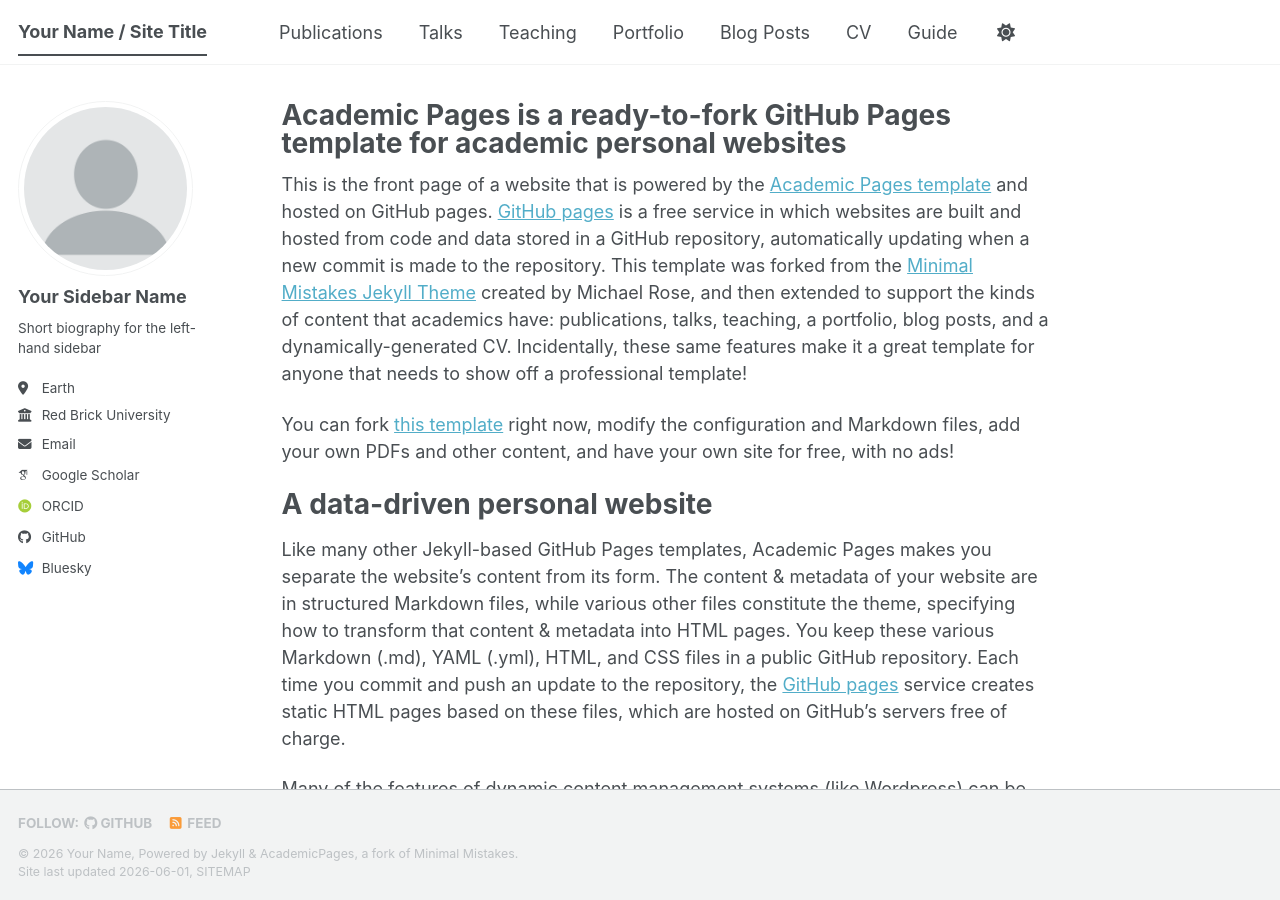
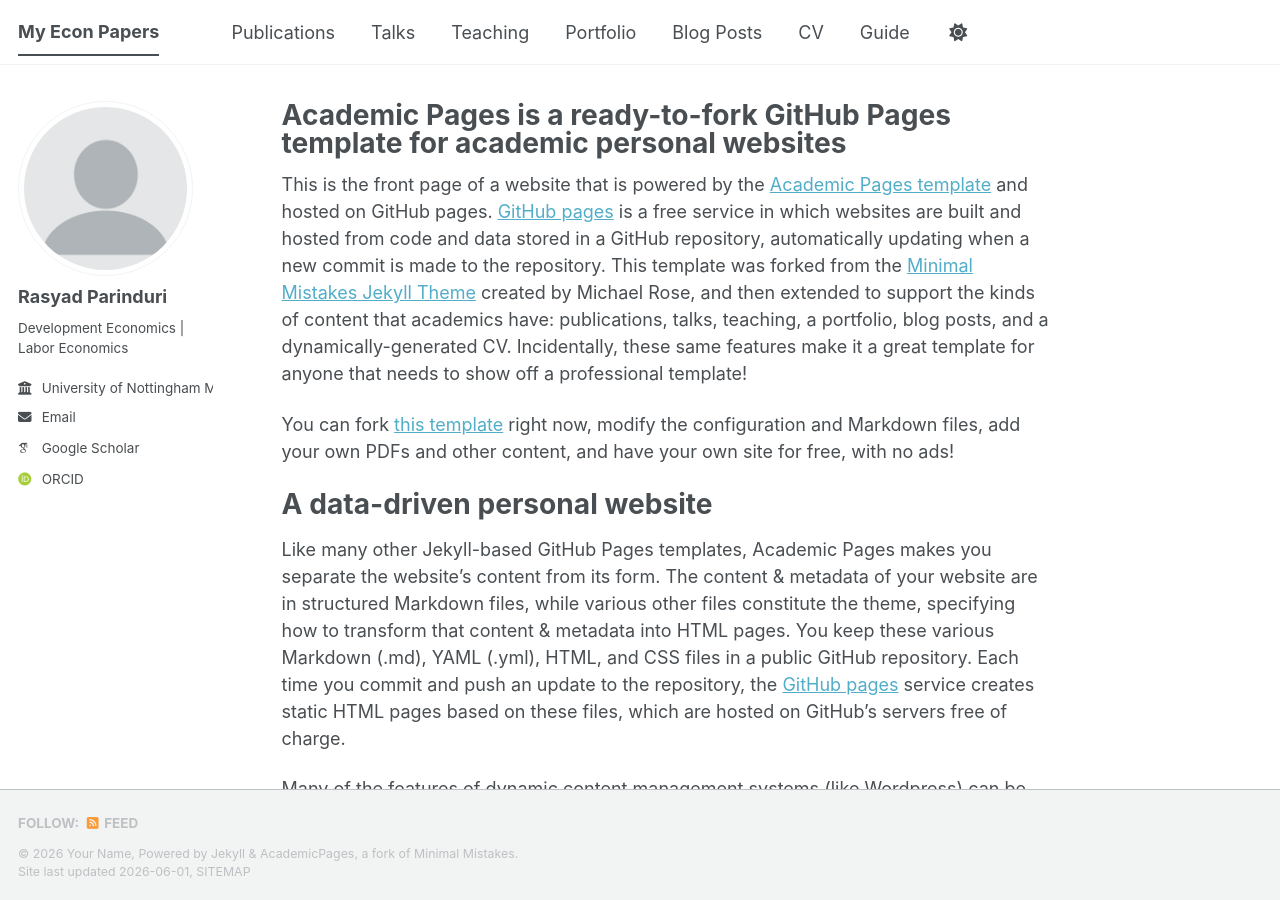
Before and after one commit to rasyadparinduri/rasyadparinduri.github.io, a Jekyll site: the page built from _pages/about.md, in a window 1280 px wide and 900 px high. Built offline with Jekyll 4.4.1, drawn with Linux system fonts in a browser that asks for light colours; some web fonts are replaced; a script bundle is joined from its source files by our own code; library files that are not in the unit come from our copies.

Commit message:
Update _config.yml

```diff
--- a/_config.yml
+++ b/_config.yml
@@ -9,7 +9,7 @@
 # Basic Site Settings
 locale                   : "en-US"
 site_theme               : "default" # The available themes options are "default", "air", "sunrise", "mint", "dirt" and "contrast"
-title                    : "Your Name / Site Title"
+title                    : "My Econ Papers"
 title_separator          : "-"
 name                     : &name "Your Name"
 description              : &description "Your Name's academic portfolio"   # Update this with a general description of your site, this is the default if not overridden by a page
@@ -24,21 +24,21 @@ repository               : "academicpages/academicpages.github.io"
 author:
   # Biographic information
   avatar           : "profile.png"
-  name             : "Your Sidebar Name"
+  name             : "Rasyad Parinduri"
   pronouns         : # example: "she/her"
-  bio              : "Short biography for the left-hand sidebar"
-  location         : "Earth"
-  employer         : "Red Brick University"
+  bio              : "Development Economics | Labor Economics"
+  # location         : "Earth"
+  employer         : "University of Nottingham Malaysia"
   uri              : # URL
-  email            : "none@example.org"
+  email            : "rasyad.parinduri@nottingham.edu.my"
 
   # Academic websites
   academia         : # URL
   arxiv            : # URL - Update with the correct link to your profile
-  googlescholar    : "https://scholar.google.com/citations?user=PS_CX0AAAAAJ"
+  googlescholar    : "https://scholar.google.com/citations?user=wj-zIq4AAAAJ&hl=en"
   inspire-hep      : # URL
   impactstory      : # URL
-  orcid            : "https://orcid.org/yourorcidurl"
+  orcid            : "https://orcid.org/0000-0001-7540-8906"
   semantic         : # URL
   ssrn             : # URL
   # pubmed           : "https://www.ncbi.nlm.nih.gov/pubmed/?term=john+snow"
@@ -51,13 +51,13 @@ author:
   bitbucket        : # Username - Update with your username on the site
   codepen          : # Username
   dribbble         : # Username
-  github           : "academicpages"
+  # github           : "academicpages"
   kaggle           : # Username
   stackoverflow    : # User number or user number and name (i.e., use "1" or "1/jeff-atwood")
 
   # Social media
   artstation       : # Username
-  bluesky          : "bsky.app" # Replace this with you Bluesky username
+  # bluesky          : "bsky.app" # Replace this with you Bluesky username
   facebook         : # Username
   flickr           : # Username
   foursquare       : # Username
```
